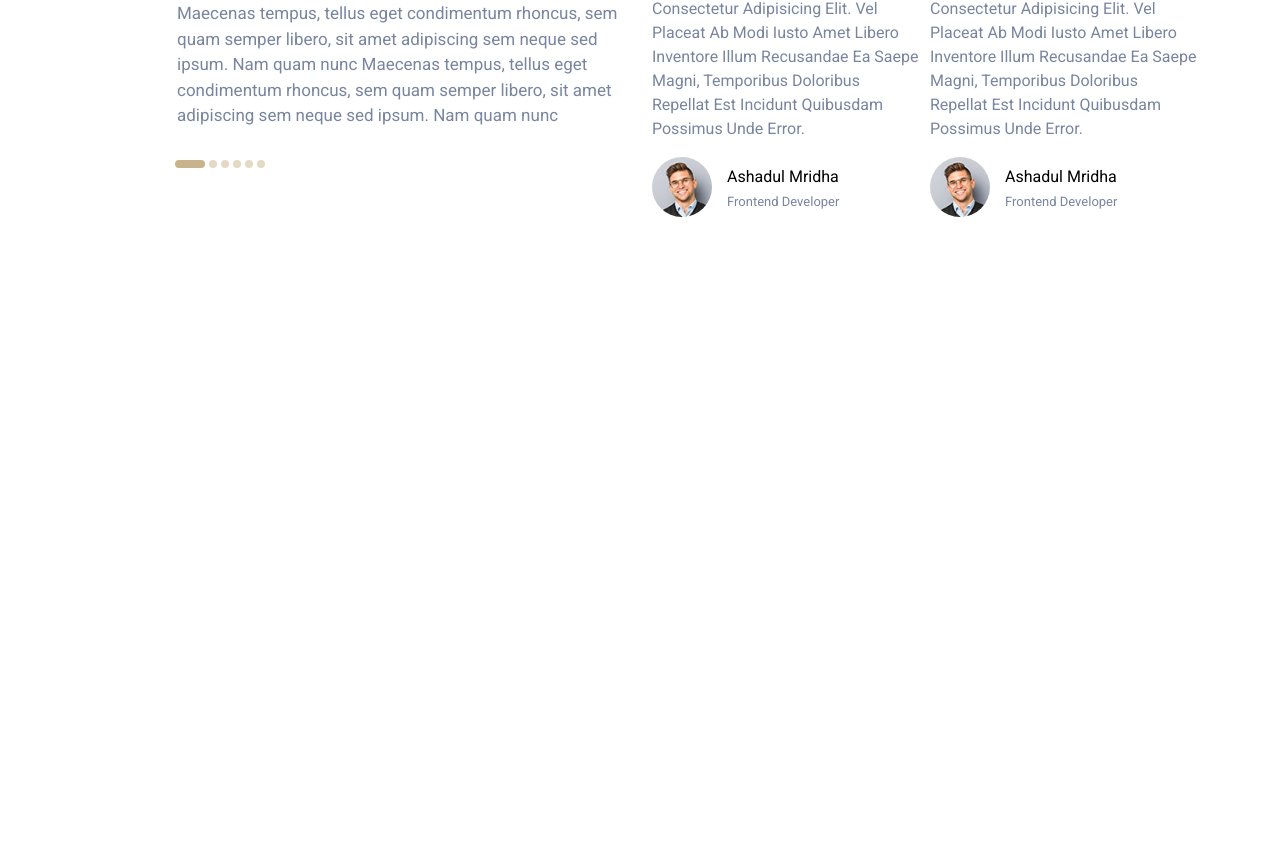
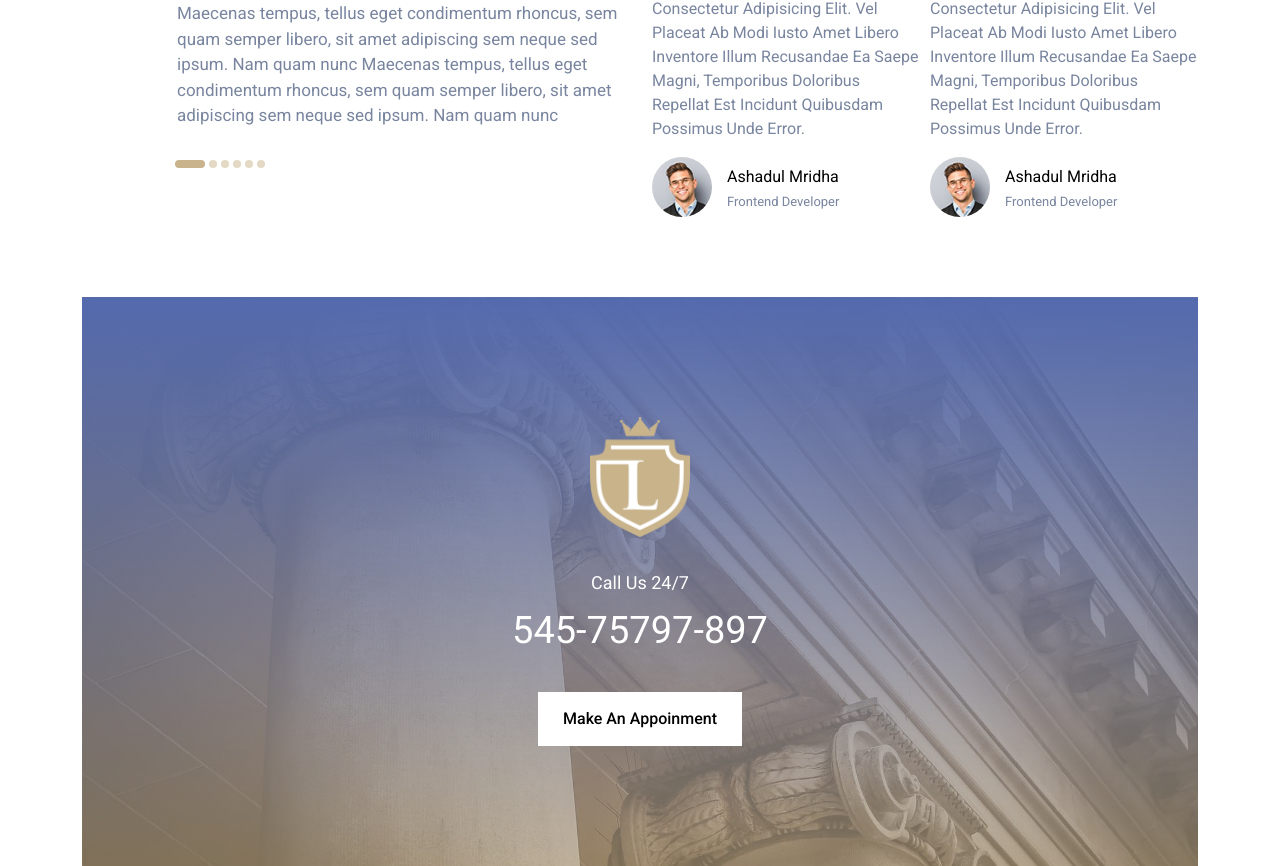
Before and after one commit to ashadul-mridha/juristic-lawyer, a Next.js app: page / in a window 1280 px wide. Shown: the part 2616-3482 px from the top of the page. Before the commit the page ends 2913 px from the top, so only its background shows below. Built offline with nearby package versions, Linux system fonts and the light colour scheme.

Commit message:
make an appoinment added

```diff
--- /dev/null
+++ b/components/MakeAnAppoinment.jsx
@@ -0,0 +1,64 @@
+/* eslint-disable @next/next/no-img-element */
+import React from 'react';
+
+const MakeAnAppoinment = () => {
+    return (
+      <>
+        <section className="makeAnAppoinmentSection">
+          <style jsx>{`
+            .makeAnAppoinment {
+              background: linear-gradient(180deg, #546aae, #b19e7dad),
+                url("/image/cta-bg.jpg");
+              background-size: cover;
+              background-position: center;
+              display: flex;
+              flex-direction: column;
+              align-items: center;
+              padding: 120px 0px;
+            }
+            .makeAnAppoinment__img {
+              height: 120px;
+              width: 100px;
+            }
+            .makeAnAppoinment_title {
+              font-size: 38px;
+              font-weight: 400;
+              text-transform: uppercase;
+              font-family: "Roboto", sans-serif;
+              color: #ffffff;
+              margin: 5px 0px 30px 0px;
+            }
+            .makeAnAppoinment__subTitle {
+              font-size: 18px;
+              font-weight: 400;
+              text-transform: capitalize;
+              font-family: "Roboto", sans-serif;
+              color: #ffffff;
+              margin: 35px 0px 10px 0px;
+            }
+          `}</style>
+          <div className="container">
+            <div className="row">
+              <div className="col-12">
+                <div className="makeAnAppoinment">
+                  <div className="makeAnAppoinment__img">
+                    <img
+                      src="/image/cta-logo.png"
+                      alt="logo"
+                      height={"100%"}
+                      width="100%"
+                    />
+                  </div>
+                  <h6 className="makeAnAppoinment__subTitle">Call Us 24/7</h6>
+                  <h2 className="makeAnAppoinment_title">545-75797-897</h2>
+                  <button className="btn__secondary">Make An Appoinment</button>
+                </div>
+              </div>
+            </div>
+          </div>
+        </section>
+      </>
+    );
+};
+
+export default MakeAnAppoinment;
--- a/pages/index.js
+++ b/pages/index.js
@@ -2,6 +2,7 @@ import AboutUs from "../components/AboutUs";
 import ExpertAt from "../components/ExpertAt";
 import HeroSection from "../components/HeroSection";
 import LawPlan from "../components/LawPlan";
+import MakeAnAppoinment from "../components/MakeAnAppoinment";
 import OurClient from "../components/OurClient";
 import TestimonialSlider from "../components/Testimonial/TestimonialSlider";
 
@@ -14,7 +15,7 @@ export default function Home() {
       <AboutUs />
       <ExpertAt />
       <OurClient />
-      {/* <TestimonialSlider /> */}
+      <MakeAnAppoinment/>
     </>
   )
 }
--- a/styles/globals.css
+++ b/styles/globals.css
@@ -29,6 +29,22 @@ a {
 
 .btn__primary:hover {
   background-color: #ab8544;
+}
+.btn__secondary {
+  padding: 15px 25px;
+  background-color: #ffffff;
+  color: #000000;
+  font-size: 16px;
+  font-weight: 500;
+  text-transform: capitalize;
+  font-family: "Roboto", sans-serif;
+  border: none;
+  margin-top: 8px;
+}
+
+.btn__secondary:hover {
+  background-color: #ab8544;
+  color: #ffffff;
 }
 
 /* navbar  */
```
Also changed, not shown: public/image/cta-bg.jpg (added), public/image/cta-logo.png (added).
